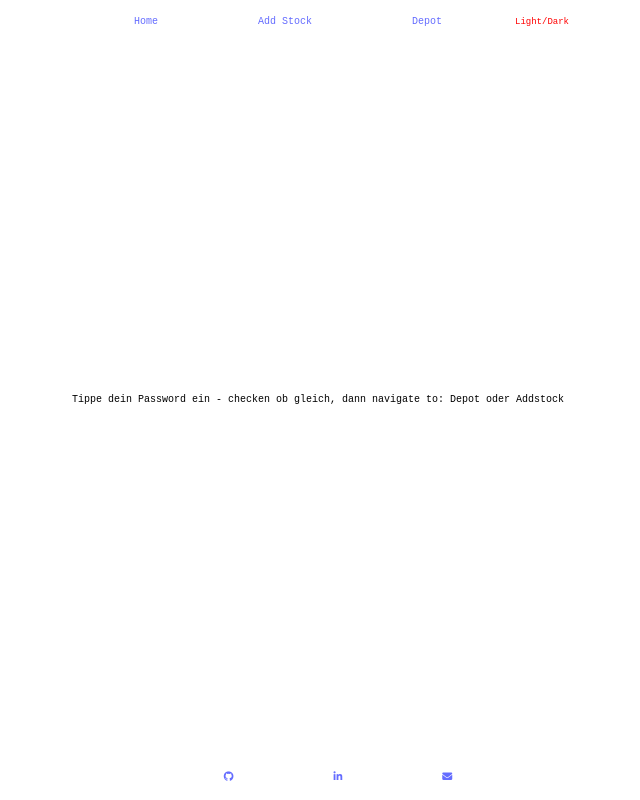
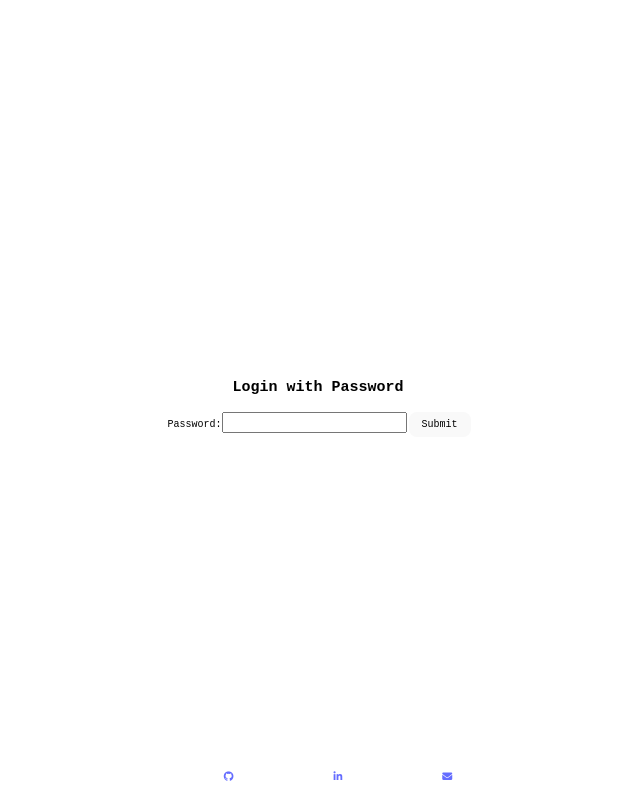
Before and after one commit to SebastianWolter1/react-stock-portfolio, a React (Vite) app: page / in a window 1280 px wide. Shown: the whole page, without its empty margins (322-962 px from the left). Built offline with nearby package versions, Linux system fonts and the light colour scheme.

Commit message:
LogIn added

```diff
--- a/src/components/AddStock.jsx
+++ b/src/components/AddStock.jsx
@@ -28,6 +28,9 @@ const AddStockForm = () => {
     }
 
     return (
+      <>
+      <h2>What did you buy?</h2>
+      <br />
       <form onSubmit={handleSubmit}>
         <label>
           Stock Name:
@@ -51,6 +54,7 @@ const AddStockForm = () => {
         </label>
         <button type="submit">Add Stock</button>
       </form>
+      </>
     );
   }
 
--- a/src/components/Home.jsx
+++ b/src/components/Home.jsx
@@ -1,13 +1,47 @@
+import { useContext, useEffect, useState } from "react";
+import { useNavigate } from "react-router-dom";
+import { StockContext } from "../global/Context";
+
+
+
 
 const Home = () => {
+  const {showNavbar, setShowNavbar } = useContext(StockContext);
+
+useEffect(()=>{
+  setShowNavbar(false)
+})
+
+const navigate = useNavigate()
+  const [password, setPassword] = useState(12)
+  const handleChange = (e) => {
+    setPassword(parseFloat(e.target.value));
+
+  };
+
+  console.log(password);
+  const handleSubmit = (e) => {
+    e.preventDefault();
+    if (password === 12) {
+      setShowNavbar(true)
+      navigate("/depot")
+    } else {
+      alert("! Access denied !")
+    }
+  };
+
   return (
     <>
-     <div>
-      Tippe dein Password ein - checken ob gleich,
-      dann navigate to: Depot oder Addstock
-     </div>
-    </>
-  );
-};
+    <h2>Login with Password</h2>
+    <form>
+    <label>
+      Password:
+      <input type="password" name="password" onChange={handleChange} />
+    </label>
+    <button type="submit" onClick={handleSubmit}>Submit</button>
+  </form>
+  </>
+);
+}
 
 export default Home;
--- a/src/components/NavBar.jsx
+++ b/src/components/NavBar.jsx
@@ -1,14 +1,21 @@
 import { NavLink } from "react-router-dom";
 import Themes from "./Themes";
+import { StockContext } from "../global/Context";
+import { useContext } from "react";
+
 
 const NavBar = () => {
+
+  const {showNavbar, setShowNavbar } = useContext(StockContext);
+
   const items = [
     { name: "Home", to: "/" },
+    { name: "Depot", to: "/depot" },
     { name: "Add Stock", to: "/add-stock" },
-    { name: "Depot", to: "/depot" },
   ];
   return (
     <>
+    {showNavbar &&
       <nav>
         <ul>
           {items.map((item) => {
@@ -22,7 +29,7 @@ const NavBar = () => {
             <Themes />
           </li>
         </ul>
-      </nav>
+      </nav>}
     </>
   );
 };
--- a/src/data/portfolioData.js
+++ b/src/data/portfolioData.js
@@ -1,5 +1,5 @@
 const portfolio = [
-    // { name: "Apple", buyIn: 127.68, value: 100, dividend: 0.68, quantity: 1 },
+    { name: "Apple", buyIn: 127.68, value: 123.66, dividend: 0.68, quantity: 1 },
     // { name: "Microsoft", buyIn: 127.68,value: 50, dividend: 1.62, quantity: 1  },
     // { name: "Tesla",buyIn: 127.68, value: 75, dividend: 0, quantity: 1  },
     // { name: "Amazon",buyIn: 127.68, value: 200, dividend: 0 , quantity: 1 },
--- a/src/global/Context.jsx
+++ b/src/global/Context.jsx
@@ -4,12 +4,15 @@ export const StockContext = createContext();
 
 const StockContextProvider = ({ children }) => {
   const [portfolioData, setPortfolioData] = useState(portfolio);
+  const [showNavbar, setShowNavbar] = useState(true);
 
   return (
-    <StockContext.Provider value={{portfolioData, setPortfolioData}}>
+    <StockContext.Provider
+      value={{ portfolioData, setPortfolioData, showNavbar, setShowNavbar }}
+    >
       {children}
     </StockContext.Provider>
   );
-}
+};
 
 export default StockContextProvider;
--- a/vite.config.js
+++ b/vite.config.js
@@ -4,5 +4,5 @@ import react from '@vitejs/plugin-react'
 // https://vitejs.dev/config/
 export default defineConfig({
   plugins: [react()],
-  base:  "/react-stock-portfolio",
+  base:  "",
 });
```
